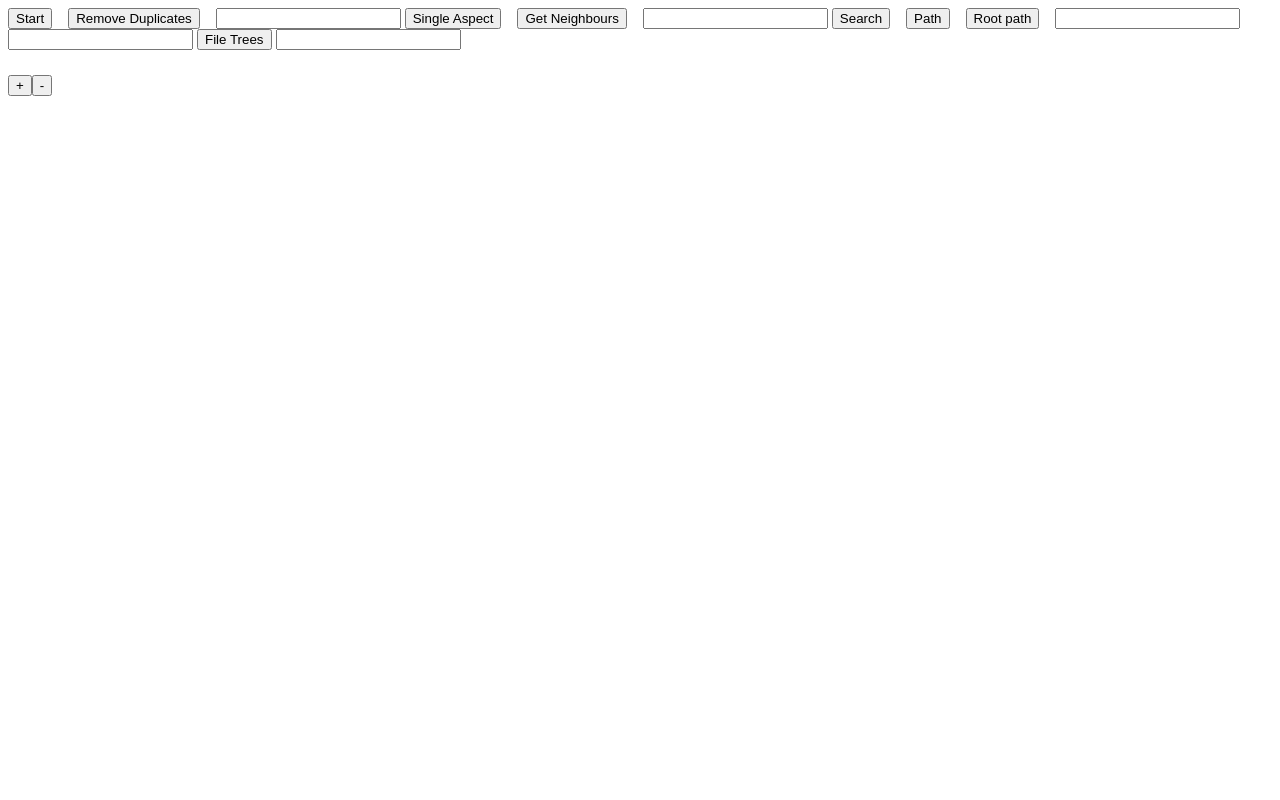
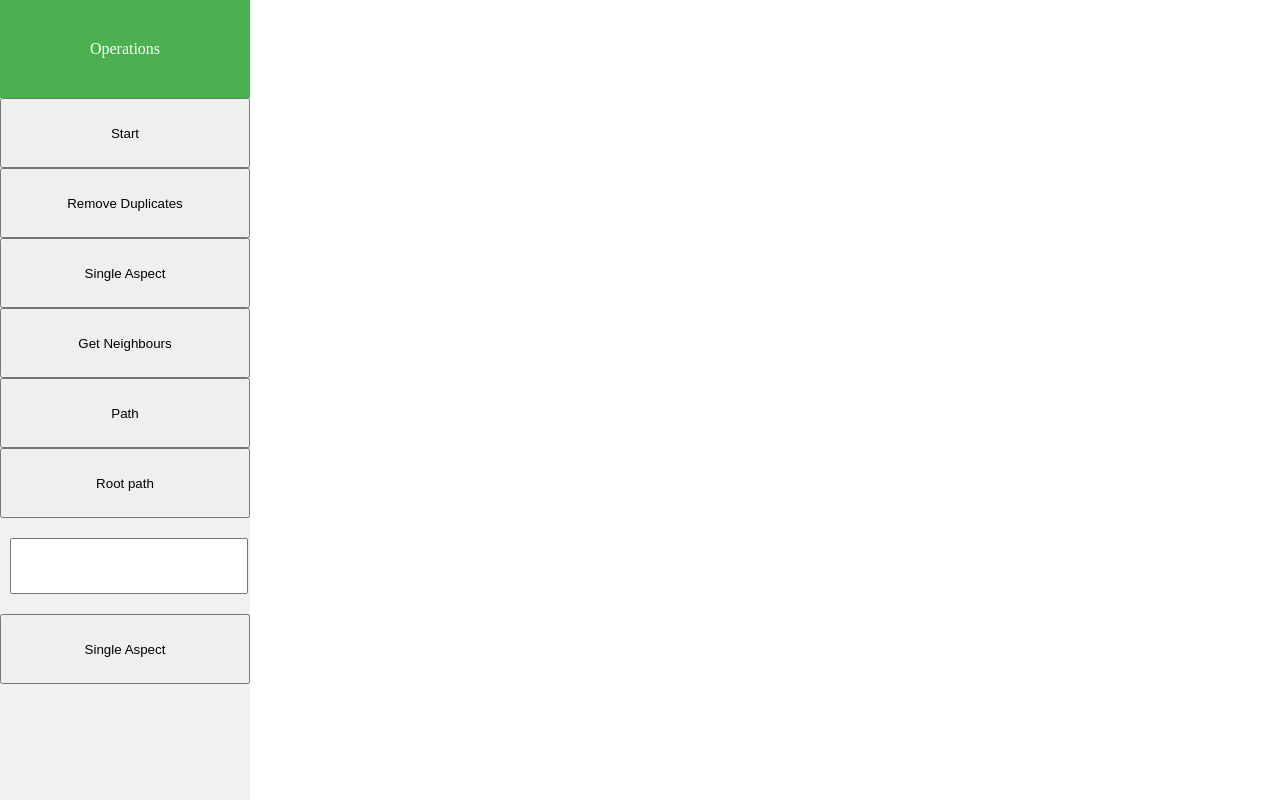
Before and after one commit to suchit001/cateina_datavis, a website: page index.html in a window 1280 px wide. Drawn offline with nearby package versions, Linux system fonts and the light colour scheme.

Commit message:
StyleSheet Added

```diff
--- a/index.html
+++ b/index.html
@@ -4,29 +4,83 @@
 <meta charset="UTF-8">
 <title>Cateina</title>
 <link href="stylesheet.css" rel="stylesheet" type="text/css">
+<style>
+body {
+  margin: 0;
+}
 
+ul {
+  list-style-type: none;
+  margin: 0;
+  padding: 0;
+  width: 250px;
+  background-color: #f1f1f1;
+  position: fixed;
+  height: 100%;
+  overflow: auto;
+}
+
+li a {
+  display: block;
+  color: #000;
+  padding: 8px 16px;
+  text-decoration: none;
+  height: 50px;
+  text-align: center;
+}
+
+li button {
+  display: block;
+  color: #000;
+  padding: 8px 16px;
+  text-decoration: none;
+  height: 70px;
+  text-align: center;
+  width: 250px;
+
+}
+
+li a.active {
+  background-color: #4CAF50;
+  color: white;
+}
+
+li a:hover:not(.active) {
+  background-color: #555;
+  color: white;
+}
+</style>
 </head>
-<body><div>
+<body>
+<ul>
+  <li><a class="active" href="#home" style="padding-top: 40px">Operations</a></li>
+  <li><button onclick="startx();">Start</button></li>
+  <li><button onclick="removeduplicates();">Remove Duplicates</button></li>
+  <li><button onclick ="aspect();">Single Aspect</button></li>
+  <li><button onclick ="neighbours();">Get Neighbours</button></li>
+  <li><button onclick ="path();">Path</button></li>
+  <li><button onclick ="rootpath();">Root path</button></li>
+  <li><input list="aspectip" id="baspectip" style="width: 230px; height:50px; margin-top: 20px;margin-bottom: 20px;margin-left: 10px;" >
+<datalist id="aspectip"></datalist></li>
+  <li><button onclick ="aspect();">Single Aspect</button></li>
+<!--   <li><input list="searchip" id="bsearchip" style="width: 230px; height:50px; margin-top: 20px;margin-bottom: 20px;margin-left: 10px;" >
+<datalist id="searchip"></datalist></li>
+  <li><button onclick ="search();">Search</button></li> -->
+</ul>
+<div>
 <script src="http://d3js.org/d3.v3.min.js"></script>
 <script src="dndTree.js"></script>
-<button onclick="startx();">Start</button>
 &nbsp;&nbsp;
-<button onclick="removeduplicates();">Remove Duplicates</button>
 &nbsp;&nbsp;
-<input list="aspectip" id="baspectip" >
+<!-- <input list="aspectip" id="baspectip" >
 <datalist id="aspectip"></datalist>
 <button onclick ="aspect();">Single Aspect</button>
-&nbsp;&nbsp;
-<button onclick ="neighbours();">Get Neighbours</button>
 &nbsp;&nbsp;
 <input list="searchip" id="bsearchip">
 <datalist id="searchip"></datalist>
 <button onclick ="search();">Search</button>
-&nbsp;&nbsp;
-<button onclick ="path();">Path</button>
-&nbsp;&nbsp;
-<button onclick ="rootpath();">Root path</button>
-&nbsp;&nbsp;
+&nbsp;&nbsp; -->
+<div style="visibility: hidden;">
 <input list="searchip" id="bnode1">
 <datalist id="searchip"></datalist>
 &nbsp;&nbsp;
@@ -35,10 +89,10 @@
 <button onclick ="filetrees();">File Trees</button>
 <input list="fileip" id="bfileip">
 <datalist id="fileip"></datalist>
-
+</div>
 <h6></h6>
 </div>
-<div id="svgcontent">
+<div id="svgcontent" style="margin-left: 300px;">
 </div>
 <h1></h1>
 </body>
```
Also changed, not shown: index1.html (added, +45 -0 lines).
